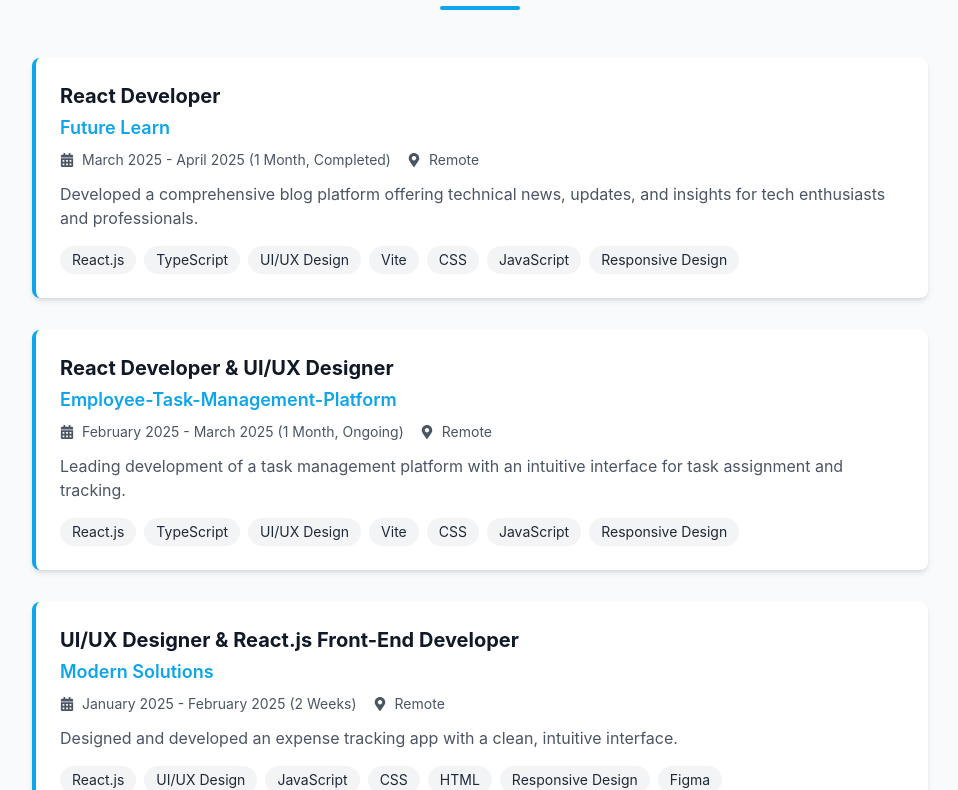
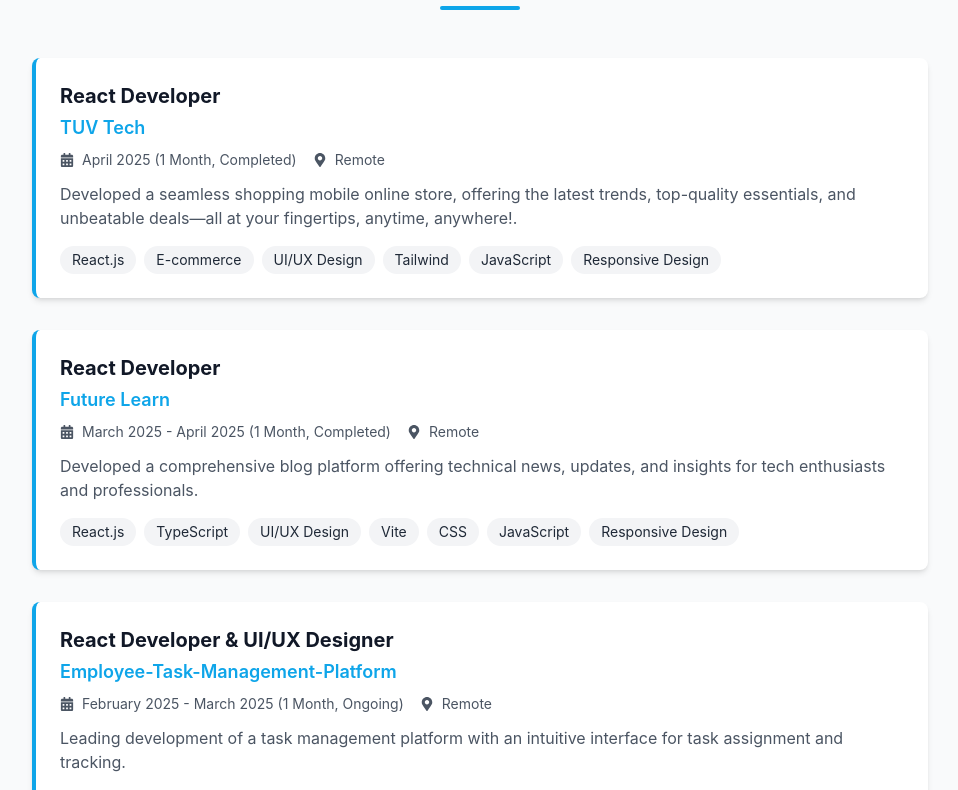
Before and after one commit to Eng-MuhammadMuhammad/New-Portfolio, a React (Create React App) app: page / in a window 1280 px wide. Shown: the part 2110-2900 px from the top of the page, without its empty margins (160-1118 px from the left). Built offline with nearby package versions, Linux system fonts and the light colour scheme.

Commit message:
add new project

```diff
--- a/src/components/sections/Experience.js
+++ b/src/components/sections/Experience.js
@@ -6,6 +6,23 @@ const Experience = () => {
   const experienceData = [
     {
       id: 1,
+      role: "React Developer",
+      company: "TUV Tech",
+      duration: "April 2025 (1 Month, Completed)",
+      location: "Remote",
+      description:
+        "Developed a seamless shopping mobile online store, offering the latest trends, top-quality essentials, and unbeatable deals—all at your fingertips, anytime, anywhere!.",
+      skills: [
+        "React.js",
+        "E-commerce",
+        "UI/UX Design",
+        "Tailwind",
+        "JavaScript",
+        "Responsive Design",
+      ],
+    },
+    {
+      id: 2,
       role: "React Developer",
       company: "Future Learn",
       duration: "March 2025 - April 2025 (1 Month, Completed)",
@@ -23,7 +40,7 @@ const Experience = () => {
       ],
     },
     {
-      id: 2,
+      id: 3,
       role: "React Developer & UI/UX Designer",
       company: "Employee-Task-Management-Platform",
       duration: "February 2025 - March 2025 (1 Month, Ongoing)",
@@ -41,7 +58,7 @@ const Experience = () => {
       ],
     },
     {
-      id: 3,
+      id: 4,
       role: "UI/UX Designer & React.js Front-End Developer",
       company: "Modern Solutions",
       duration: "January 2025 - February 2025 (2 Weeks)",
@@ -59,7 +76,7 @@ const Experience = () => {
       ],
     },
     {
-      id: 4,
+      id: 5,
       role: "React Frontend Developer & Layouts Designer (UI/UX)",
       company: "Stolen Bikes Investigation | SBI",
       duration: "December 2024 - January 2025 (1 Month)",
@@ -77,7 +94,7 @@ const Experience = () => {
       ],
     },
     {
-      id: 5,
+      id: 6,
       role: "UI/UX Designer & Front-End Developer",
       company: "Modern Shopping | Light Store",
       duration: "August 2024 - October 2024 (2 Months)",
@@ -95,7 +112,7 @@ const Experience = () => {
       ],
     },
     {
-      id: 6,
+      id: 7,
       role: "UI/UX Designer & Front-End Developer",
       company: "Todo Application",
       duration: "May 2024 - July 2024 (2 Months)",
@@ -104,7 +121,7 @@ const Experience = () => {
       skills: ["React.js", "UI/UX Design", "JavaScript", "CSS", "HTML"],
     },
     {
-      id: 7,
+      id: 8,
       role: "UI/UX Designer & Front-End Developer",
       company: "Clothes Store | Men & Women",
       duration: "January 2024 - April 2024 (4 Months)",
@@ -122,7 +139,7 @@ const Experience = () => {
       ],
     },
     {
-      id: 8,
+      id: 9,
       role: "UI/UX Designer & Front-End Developer",
       company: "Innovative Syrian Solutions",
       duration: "July 2023 - December 2023 (6 Months)",
@@ -140,7 +157,7 @@ const Experience = () => {
       ],
     },
     {
-      id: 9,
+      id: 10,
       role: "UI/UX Designer & Front-End Developer",
       company: "Syrian Tech Solutions",
       duration: "January 2023 - June 2023 (6 Months)",
@@ -157,7 +174,7 @@ const Experience = () => {
       ],
     },
     {
-      id: 10,
+      id: 11,
       role: "UI/UX Designer & Front-End Developer",
       company: "NTT Data Business Solution",
       duration: "October 2022 - November 2023 (1 Year 1 Month)",
--- a/src/components/sections/Projects.js
+++ b/src/components/sections/Projects.js
@@ -22,6 +22,7 @@ import PortfolioDesignUI from "../../assets/PortfolioDesignUI.png";
 import OnlineCoursesApp from "../../assets/OnlineCoursesApp.png";
 import DesignerPortfolio from "../../assets/DesignerPortfolio.png";
 import DribbleDesignersSpace from "../../assets/DribbleDesignersSpace.png";
+import MobileStore from "../../assets/MobileStore.png"
 
 const Projects = () => {
   const [filter, setFilter] = useState("all");
@@ -29,6 +30,14 @@ const Projects = () => {
   const projectsData = [
     {
       id: 1,
+      title: "Mobile Online Store",
+      description: "Modern and fasional webstore for Smart Mobile Phones",
+      link: "https://mobilewebstore.vercel.app/",
+      category: "ecommerce",
+      image: MobileStore,
+    },
+    {
+      id: 2,
       title: "Technical-News Modern Blog",
       description: "A dynamic blog delivering technical news and insights.",
       link: "https://tech-news-modernblog.vercel.app/",
@@ -36,7 +45,7 @@ const Projects = () => {
       image: TechNews,
     },
     {
-      id: 2,
+      id: 3,
       title: "Employee-Task-Management-Platform",
       description: "A platform for managing employee tasks and collaboration.",
       link: "https://emplyee-task-managment-platform.vercel.app/",
@@ -44,7 +53,7 @@ const Projects = () => {
       image: TaskManagment,
     },
     {
-      id: 3,
+      id: 4,
       title: "ExpenseTrack",
       description: "An intuitive app for tracking personal finances.",
       link: "https://modern-expensetrack.vercel.app/",
@@ -52,7 +61,7 @@ const Projects = () => {
       image: ExpenseTrack,
     },
     {
-      id: 4,
+      id: 5,
       title: "Stolen Bikes Investigation | SBI",
       description: "A platform to report and track stolen bikes.",
       link: "https://stolen-bikes-investigasion-sbi.vercel.app/",
@@ -60,7 +69,7 @@ const Projects = () => {
       image: StolenBikesInvestigation,
     },
     {
-      id: 5,
+      id: 6,
       title: "Clothes Store | Men & Women",
       description: "An e-commerce platform for clothing.",
       link: "https://mystoreshopcart.vercel.app/",
@@ -68,7 +77,7 @@ const Projects = () => {
       image: ShopCarts,
     },
     {
-      id: 6,
+      id: 7,
       title: "Dashboard | Profile",
       description: "A personal dashboard for profile management.",
       link: "https://dashboardpresonal.vercel.app/",
@@ -76,7 +85,7 @@ const Projects = () => {
       image: ProfileDashboard,
     },
     {
-      id: 7,
+      id: 8,
       title: "Todo Application",
       description: "A simple and intuitive todo app.",
       link: "https://to-do-apptasks.vercel.app/",
@@ -84,7 +93,7 @@ const Projects = () => {
       image: TodoApp,
     },
     {
-      id: 8,
+      id: 9,
       title: "Modern Shopping | Light Store",
       description: "An e-commerce store for lighting products.",
       link: "https://light-store-modern.vercel.app/",
@@ -92,7 +101,7 @@ const Projects = () => {
       image: LightStore,
     },
     {
-      id: 9,
+      id: 10,
       title: "Art Cooperation",
       description: "A collaborative platform for artists.",
       link: "https://coperation-art.vercel.app/",
@@ -100,7 +109,7 @@ const Projects = () => {
       image: ArtCooperation,
     },
     {
-      id: 10,
+      id: 11,
       title: "Design Agency",
       description: "A portfolio website for a design agency.",
       link: "https://new-design-agency.vercel.app/",
@@ -108,7 +117,7 @@ const Projects = () => {
       image: DesignAgency,
     },
     {
-      id: 11,
+      id: 12,
       title: "Media Company",
       description: "A website for a global media company.",
       link: "https://media-company-world.vercel.app/",
@@ -116,7 +125,7 @@ const Projects = () => {
       image: MediaCompany,
     },
     {
-      id: 12,
+      id: 13,
       title: "Developing Company",
       description: "A website for a software development company.",
       link: "https://developer-area-com.vercel.app/",
@@ -124,7 +133,7 @@ const Projects = () => {
       image: DevelopingCompany,
     },
     {
-      id: 13,
+      id: 14,
       title: "Sales Company / UI-UX",
       description: "A UI/UX design for a sales company.",
       link: "https://www.figma.com/proto/dbRfOWUgS0aivxUxRBiRCe/design?node-id=15%3A324&scaling=min-zoom&page-id=0%3A1&starting-point-node-id=15%3A324",
@@ -132,7 +141,7 @@ const Projects = () => {
       image: SalesCompanyUI,
     },
     {
-      id: 14,
+      id: 15,
       title: "Clothes Shop / UI-UX",
       description: "A UI/UX design for a clothing store.",
       link: "https://www.figma.com/proto/zzzSomNyeqCJrCooboAgy4/SHOP-REMOTE?node-id=2%3A2&starting-point-node-id=2%3A2",
@@ -140,7 +149,7 @@ const Projects = () => {
       image: ClothesShopUI,
     },
     {
-      id: 15,
+      id: 16,
       title: "Book Store Card / UI-UX",
       description: "A UI/UX design for a bookstore.",
       link: "https://www.figma.com/proto/b6pwNopLZRXauTUy9M5B6Q/VIDEO-2-TEST?node-id=10%3A24",
@@ -148,7 +157,7 @@ const Projects = () => {
       image: BookStoreCardUI,
     },
     {
-      id: 16,
+      id: 17,
       title: "Portfolio Design / UI-UX",
       description: "A UI/UX design for a portfolio website.",
       link: "https://www.figma.com/proto/IYPjr2NYksyaVpWIZQyDoH/VIDEO-1-TEST?node-id=0%3A5",
@@ -156,7 +165,7 @@ const Projects = () => {
       image: PortfolioDesignUI,
     },
     {
-      id: 17,
+      id: 18,
       title: "Online Courses Application / UI-UX",
       description: "A UI/UX design for an online course platform.",
       link: "https://www.figma.com/file/hajvYDGBNZ9z7kkUjyWHaV/OnlineCourseApplication?type=design&node-id=0%3A1&mode=design&t=2S1SaiNXYxayfAkB-1",
@@ -164,7 +173,7 @@ const Projects = () => {
       image: OnlineCoursesApp,
     },
     {
-      id: 18,
+      id: 19,
       title: "Designer Portfolio / UI-UX",
       description: "A UI/UX design for a designer's portfolio.",
       link: "https://www.figma.com/file/UH0aetbAhU8RM1rSbEVInx/DesignerPortfolio?type=design&node-id=0%3A1&mode=design&t=bAuyK4duEDUAi0Dl-1",
@@ -172,7 +181,7 @@ const Projects = () => {
       image: DesignerPortfolio,
     },
     {
-      id: 19,
+      id: 20,
       title: "Dribble - Designers Space / UI-UX",
       description: "A UI/UX design for a designer's community platform.",
       link: "https://www.figma.com/proto/2vcjhFuxBujlgvxyO1asWG/Dribbble?page-id=0%3A1&node-id=2-8&starting-point-node-id=2%3A8&mode=design&t=2gucn1UQejG2no7F-1",
```
Also changed, not shown: src/assets/MobileStore.png (added).
